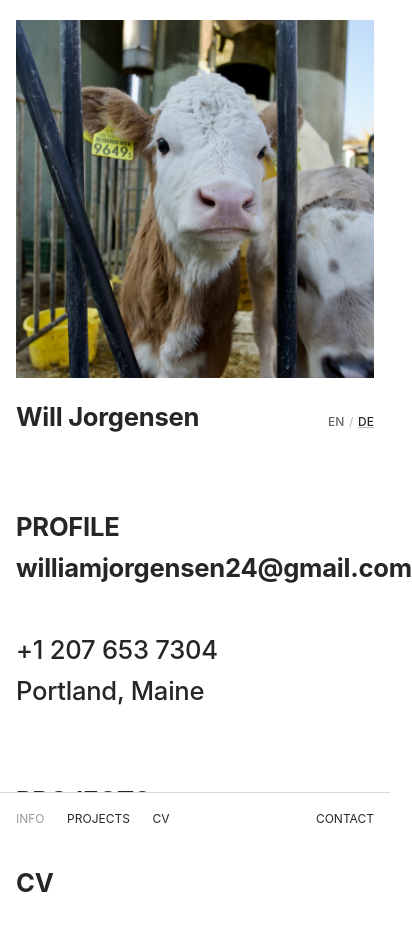
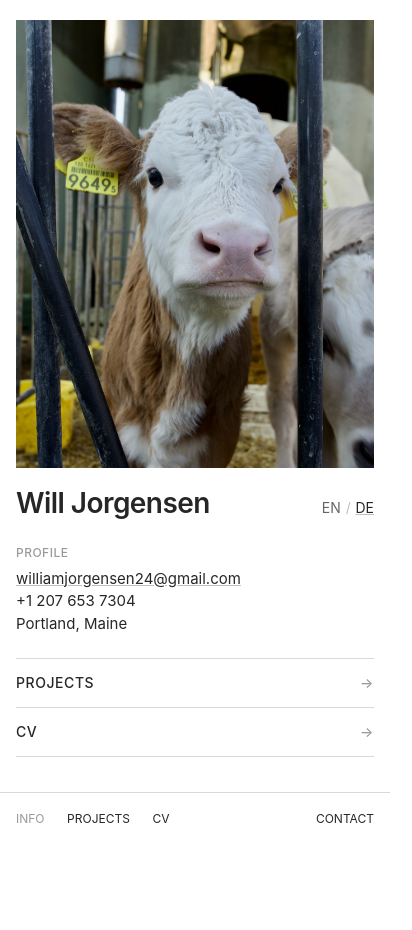
Before and after one commit to w1ll1x/website, a plain HTML site: page index.html in a window 390 px wide. Shown: the whole page, 412 px wide, since content can reach past the window. After the commit the page ends 850 px from the top, so only its background shows below. Drawn offline with Linux system fonts and the light colour scheme.

Commit message:
Improve mobile home screen layout
Fix horizontal overflow caused by oversized contact text, restyle the
name/profile block, turn Projects/CV into tappable rows, and pad the
bottom nav for the iPhone home indicator.

Co-Authored-By: Claude Opus 5.5 <noreply@anthropic.com>

```diff
--- a/index.html
+++ b/index.html
@@ -11,7 +11,7 @@
   gtag('config', 'G-ZR86S21SXV');
 </script>
 <meta charset="utf-8">
-<meta name="viewport" content="width=device-width, initial-scale=1, shrink-to-fit=no">
+<meta name="viewport" content="width=device-width, initial-scale=1, shrink-to-fit=no, viewport-fit=cover">
 <title>Will Jorgensen</title>
 <meta name="description" content="Will Jorgensen — selected work, CV, and profile.">
 <link rel="stylesheet" href="style.css">
--- a/style.css
+++ b/style.css
@@ -377,6 +377,7 @@ img {
 	background: #ffffff;
 	border-top: 1px solid var(--hairline);
 	padding: 1rem;
+	padding-bottom: calc(1rem + env(safe-area-inset-bottom));
 	z-index: 20;
 }
 
@@ -400,22 +401,75 @@ img {
 
 .mobile-hero {
 	width: 100%;
-	aspect-ratio: 1 / 1;
+	aspect-ratio: 4 / 5;
+	max-height: 60vh;
 	object-fit: cover;
-	margin-bottom: 1.2rem;
+	margin-bottom: 1.25rem;
 }
 
 .mobile-h1 {
-	font-size: 1.6rem;
-	font-weight: 500;
-	letter-spacing: -0.01em;
+	font-size: 15px;
+	line-height: 1.5;
 	margin: 0 0 1.2rem 0;
+	overflow-wrap: anywhere;
 }
 
-.mobile-h1 a {
+.mobile-h1 > strong + br,
+.mobile-h1 .mobile-tab-link + br {
+	display: none;
+}
+
+.mobile-h1 #top-mobile {
+	font-size: 1.75rem;
+	font-weight: 600;
+	letter-spacing: -0.02em;
+	line-height: 1.1;
+	text-decoration: none;
+}
+
+.mobile-h1 .lang-toggle {
+	font-size: 14px;
+}
+
+.mobile-h1 .lang-btn {
+	padding: 0.25rem 0;
+}
+
+.mobile-h1 strong {
 	display: block;
+	font-size: 12px;
+	font-weight: 500;
+	letter-spacing: 0.04em;
+	color: var(--ink-4);
+	margin-bottom: 0.35rem;
+}
+
+.mobile-h1 .gap-2 {
+	height: 1.5em;
+}
+
+.mobile-h1 .mobile-tab-link {
+	display: block;
+	border-top: 1px solid var(--hairline);
+	padding: 0.85rem 0;
 	text-decoration: none;
-	font-weight: 700;
+}
+
+.mobile-h1 .mobile-tab-link:last-of-type {
+	border-bottom: 1px solid var(--hairline);
+}
+
+.mobile-h1 .mobile-tab-link strong {
+	display: flex;
+	justify-content: space-between;
+	margin: 0;
+	font-size: 14px;
+	color: var(--ink);
+}
+
+.mobile-h1 .mobile-tab-link strong::after {
+	content: "→";
+	color: var(--ink-4);
 }
 
 @media (max-width: 900px) {
```
